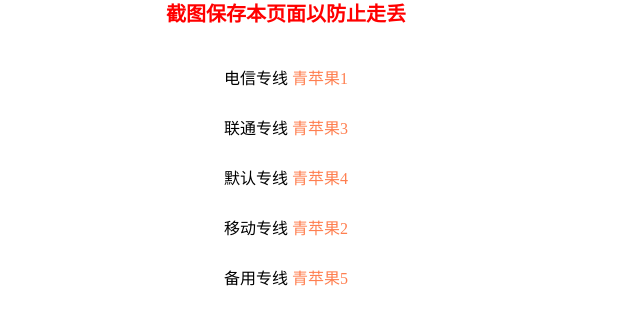
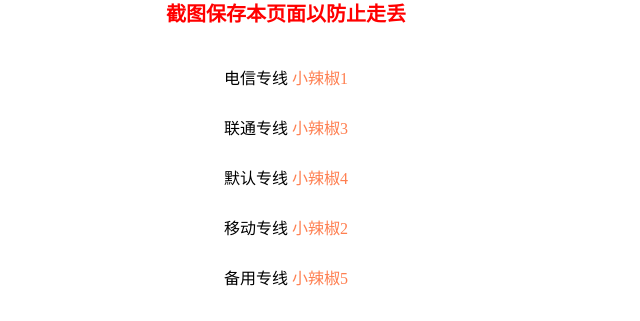
Before and after one commit to zhegcheg/navigation, a plain HTML site: page index.html in a window 1280 px wide. Shown: the part 216-537 px from the top of the page, 354-994 px from the left. Drawn offline with nearby package versions, Linux system fonts and the light colour scheme.

Commit message:
修改名称！

```diff
--- a/index.html
+++ b/index.html
@@ -24,11 +24,11 @@
 
 				// 定义一些示例链接
 				var links = [
-					{ title: "电信专线 ", text: '青苹果1', url: 'https://www.xljv.xyz' },
-					{ title: "联通专线 ", text: '青苹果3', url: 'https://www.xljv.xyz' },
-					{ title: "默认专线 ", text: '青苹果4', url: 'https://www.xljv.xyz' },
-					{ title: "移动专线 ", text: '青苹果2', url: 'https://www.xljv.xyz' },
-					{ title: "备用专线 ", text: '青苹果5', url: 'https://www.xljv.xyz' },
+					{ title: "电信专线 ", text: '小辣椒1', url: 'https://www.xljv.xyz' },
+					{ title: "联通专线 ", text: '小辣椒3', url: 'https://www.xljv.xyz' },
+					{ title: "默认专线 ", text: '小辣椒4', url: 'https://www.xljv.xyz' },
+					{ title: "移动专线 ", text: '小辣椒2', url: 'https://www.xljv.xyz' },
+					{ title: "备用专线 ", text: '小辣椒5', url: 'https://www.xljv.xyz' },
 				];
 
 				// 循环生成li元素
```
